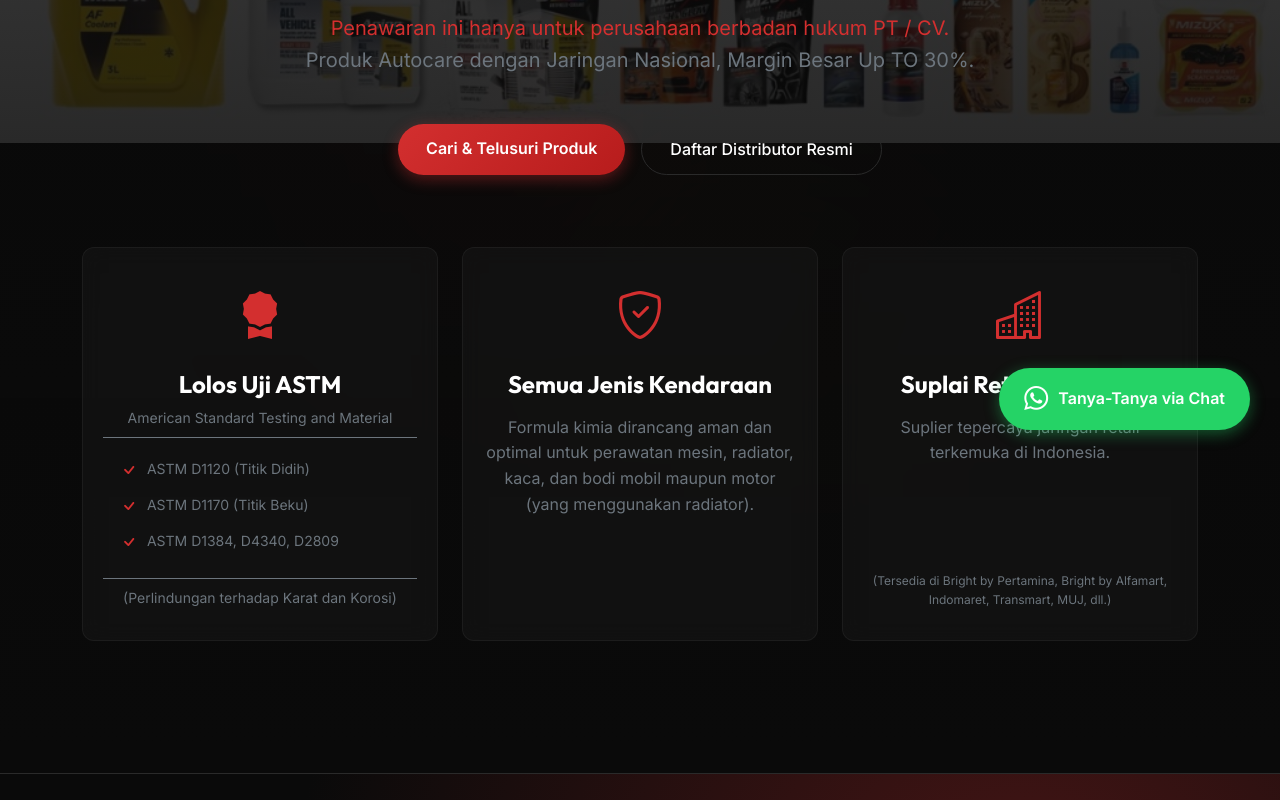
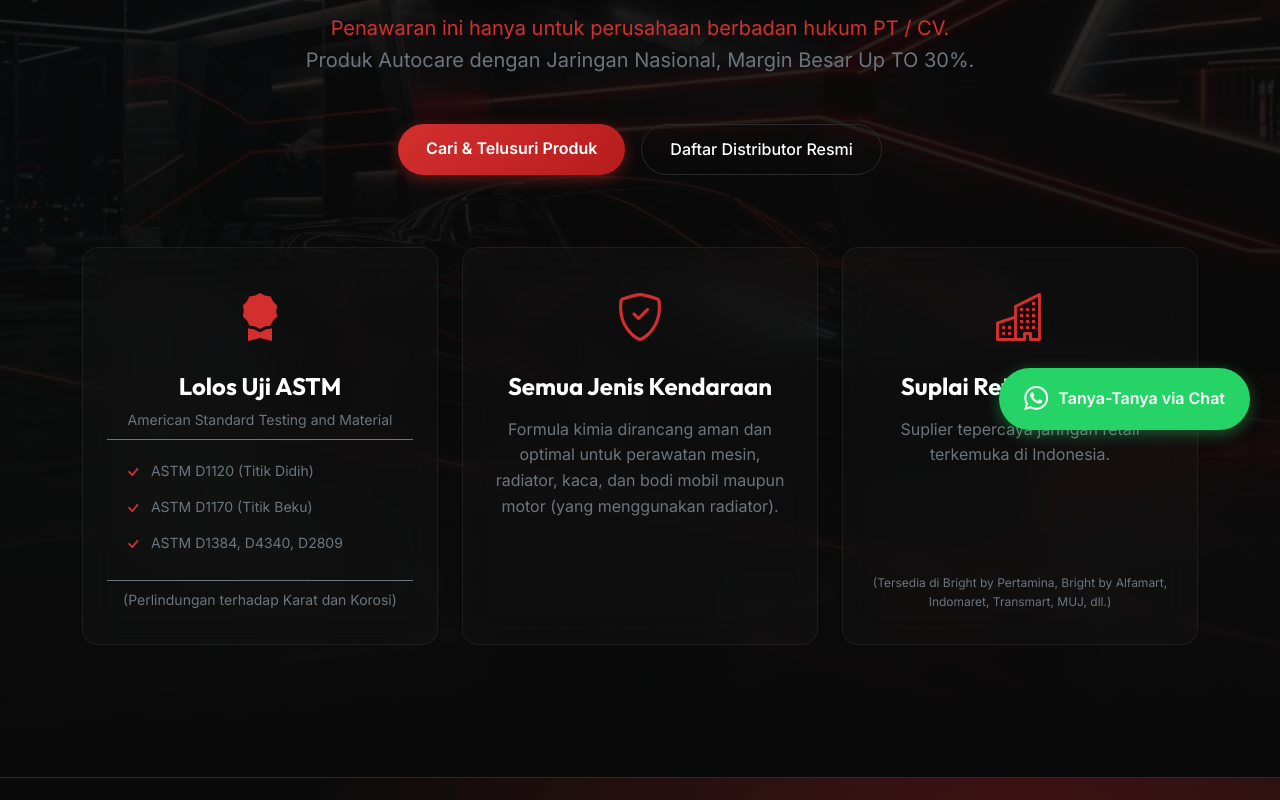
Before and after one commit to 2381042/giorsheva-jmv-website, a React (Vite) app: page / in a window 1280 px wide. Shown: the part 340-1140 px from the top of the page. Built offline with nearby package versions, Linux system fonts and the light colour scheme.

Commit message:
style(hero): update background image to a high-end futuristic automotive render and add premium page animations

```diff
--- a/src/App.css
+++ b/src/App.css
@@ -41,6 +41,7 @@
 
 /* --- Buttons --- */
 .btn-modern-red {
+  position: relative;
   background: linear-gradient(135deg, var(--brand-red), var(--brand-red-hover));
   color: #fff;
   border: none;
@@ -49,6 +50,26 @@
   border-radius: 50px;
   box-shadow: 0 4px 15px rgba(211, 47, 47, 0.4);
   transition: all 0.3s ease;
+  overflow: hidden;
+}
+
+.btn-modern-red::before {
+  content: '';
+  position: absolute;
+  top: 0;
+  left: -150%;
+  width: 50%;
+  height: 100%;
+  background: linear-gradient(to right, rgba(255, 255, 255, 0) 0%, rgba(255, 255, 255, 0.25) 50%, rgba(255, 255, 255, 0) 100%);
+  transform: skewX(-25deg);
+  transition: none;
+  animation: btn-shimmer 4s infinite linear;
+}
+
+@keyframes btn-shimmer {
+  0% { left: -150%; }
+  30% { left: 150%; }
+  100% { left: 150%; }
 }
 
 .btn-modern-red:hover {
@@ -110,10 +131,11 @@
   left: 0;
   width: 100%;
   height: 100%;
-  object-fit: contain;
-  object-position: center 25%;
+  object-fit: cover;
+  object-position: center center;
   z-index: 0;
-  opacity: 0.8;
+  opacity: 0.65;
+  filter: brightness(0.9) contrast(1.05);
 }
 
 .hero-content {
@@ -185,8 +207,15 @@
 .form-modern-dark .form-control:focus {
   background-color: rgba(255, 255, 255, 0.05);
   border-color: var(--brand-red);
-  box-shadow: 0 0 0 4px var(--brand-red-glass);
+  box-shadow: 0 0 15px rgba(211, 47, 47, 0.3), inset 0 0 5px rgba(211, 47, 47, 0.1);
   outline: none;
+  animation: breathing-glow 2s infinite ease-in-out;
+}
+
+@keyframes breathing-glow {
+  0% { box-shadow: 0 0 8px rgba(211, 47, 47, 0.2); }
+  50% { box-shadow: 0 0 16px rgba(211, 47, 47, 0.45); }
+  100% { box-shadow: 0 0 8px rgba(211, 47, 47, 0.2); }
 }
 
 .form-modern-dark .form-control::placeholder {
@@ -272,20 +301,40 @@
 /* --- New Partnership & Bonus Sections --- */
 /* Trust Badges */
 .trust-badge {
-  background: var(--bg-glass);
-  backdrop-filter: blur(10px);
-  border: 1px solid rgba(255, 255, 255, 0.05);
-  border-radius: 12px;
-  padding: 30px 20px;
+  background: rgba(255, 255, 255, 0.02);
+  backdrop-filter: blur(15px);
+  -webkit-backdrop-filter: blur(15px);
+  border: 1px solid rgba(255, 255, 255, 0.06);
+  border-radius: 16px;
+  padding: 32px 24px;
   text-align: center;
-  transition: all 0.3s ease;
+  transition: all 0.4s cubic-bezier(0.16, 1, 0.3, 1);
   height: 100%;
+  position: relative;
+  overflow: hidden;
+}
+
+.trust-badge::before {
+  content: '';
+  position: absolute;
+  top: 0;
+  left: 0;
+  right: 0;
+  bottom: 0;
+  background: radial-gradient(circle at top right, rgba(211, 47, 47, 0.15), transparent 60%);
+  opacity: 0;
+  transition: opacity 0.4s ease;
+  pointer-events: none;
 }
 
 .trust-badge:hover {
-  transform: translateY(-8px);
+  transform: translateY(-10px) scale(1.02);
   border-color: var(--brand-red);
-  box-shadow: var(--shadow-red);
+  box-shadow: 0 15px 35px rgba(0, 0, 0, 0.5), 0 0 25px rgba(211, 47, 47, 0.25);
+}
+
+.trust-badge:hover::before {
+  opacity: 1;
 }
 
 .trust-badge .icon-main {
@@ -754,13 +803,13 @@
 /* Scroll Reveal Animation */
 .reveal {
   opacity: 0;
-  transform: translateY(30px);
-  transition: opacity 0.8s cubic-bezier(0.16, 1, 0.3, 1), transform 0.8s cubic-bezier(0.16, 1, 0.3, 1);
+  transform: translateY(40px) scale(0.96);
+  transition: opacity 0.9s cubic-bezier(0.16, 1, 0.3, 1), transform 0.9s cubic-bezier(0.16, 1, 0.3, 1);
 }
 
 .reveal.active {
   opacity: 1;
-  transform: translateY(0);
+  transform: translateY(0) scale(1);
 }
 
 /* Catalog Filter Tabs */
@@ -792,13 +841,14 @@
 
 /* Stats Card Glow */
 .stats-card {
-  background: rgba(20, 20, 20, 0.5);
+  background: rgba(255, 255, 255, 0.02);
   backdrop-filter: blur(15px);
-  border: 1px solid rgba(255, 255, 255, 0.05);
+  -webkit-backdrop-filter: blur(15px);
+  border: 1px solid rgba(255, 255, 255, 0.06);
   border-radius: 20px;
   padding: 35px 25px;
   text-align: center;
-  transition: all 0.4s ease;
+  transition: all 0.4s cubic-bezier(0.16, 1, 0.3, 1);
   position: relative;
   overflow: hidden;
 }
@@ -814,12 +864,13 @@
   border: 1px solid transparent;
   transition: all 0.4s ease;
   pointer-events: none;
+  background: radial-gradient(circle at bottom left, rgba(211, 47, 47, 0.1), transparent 50%);
 }
 
 .stats-card:hover {
-  transform: translateY(-8px);
-  background: rgba(255, 255, 255, 0.02);
-  box-shadow: 0 15px 35px rgba(0, 0, 0, 0.6), 0 0 15px rgba(211, 47, 47, 0.15);
+  transform: translateY(-10px) scale(1.02);
+  background: rgba(255, 255, 255, 0.03);
+  box-shadow: 0 20px 40px rgba(0, 0, 0, 0.6), 0 0 25px rgba(211, 47, 47, 0.2);
 }
 
 .stats-card:hover::before {
--- a/src/App.jsx
+++ b/src/App.jsx
@@ -1422,7 +1422,7 @@ function App() {
           <div className="ambient-glow" style={{ top: '10%', left: '10%' }}></div>
           <div className="ambient-glow-2" style={{ bottom: '20%', right: '15%' }}></div>
 
-          <img src="/hero-bg.jpg" className="hero-bg-image" alt="Mizu-X Agioo Background" />
+          <img src="/hero-bg-new.png" className="hero-bg-image" alt="Mizu-X Agioo Background" />
           <div className="hero-overlay"></div>
 
           <div className="container hero-content text-center reveal pb-5">
```
Also changed, not shown: public/hero-bg-new.png (added).
